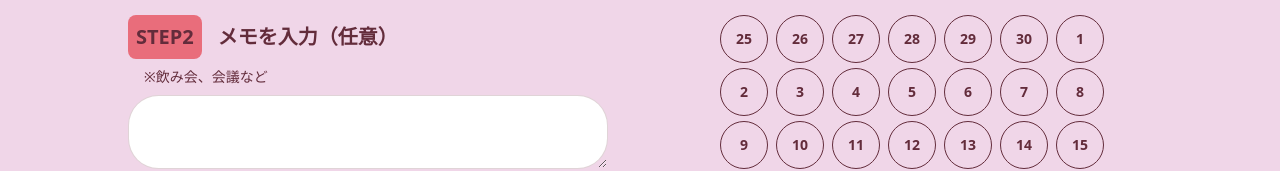
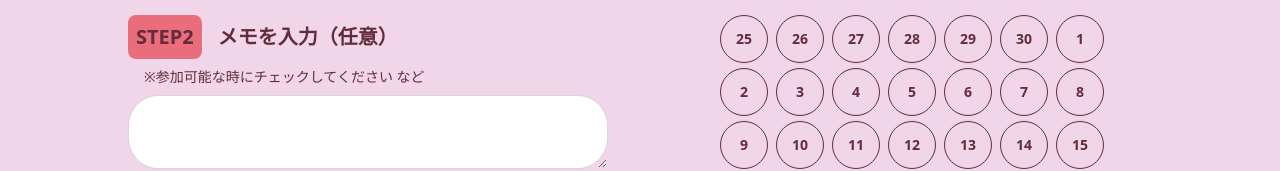
Before and after one commit to NUTFes/chosei-chan, a Next.js app: page / in a window 1280 px wide. Shown: the part 265-436 px from the top of the page. Built offline with nearby package versions, Linux system fonts and the light colour scheme; no server answers.

Commit message:
[fix]説明文変更

```diff
--- a/src/pages/index.tsx
+++ b/src/pages/index.tsx
@@ -77,7 +77,7 @@ export default function Home() {
                 </p>
                 <p className='text-xl font-semibold'>メモを入力（任意）</p>
               </div>
-              <p className='ml-4 text-sm'>※飲み会、会議など</p>
+              <p className='ml-4 text-sm'>※参加可能な時にチェックしてください など</p>
               <TextArea bordered={true} ghosted={false} {...register('memo')} />
               <div className='divider md:hidden' />
             </div>
```
